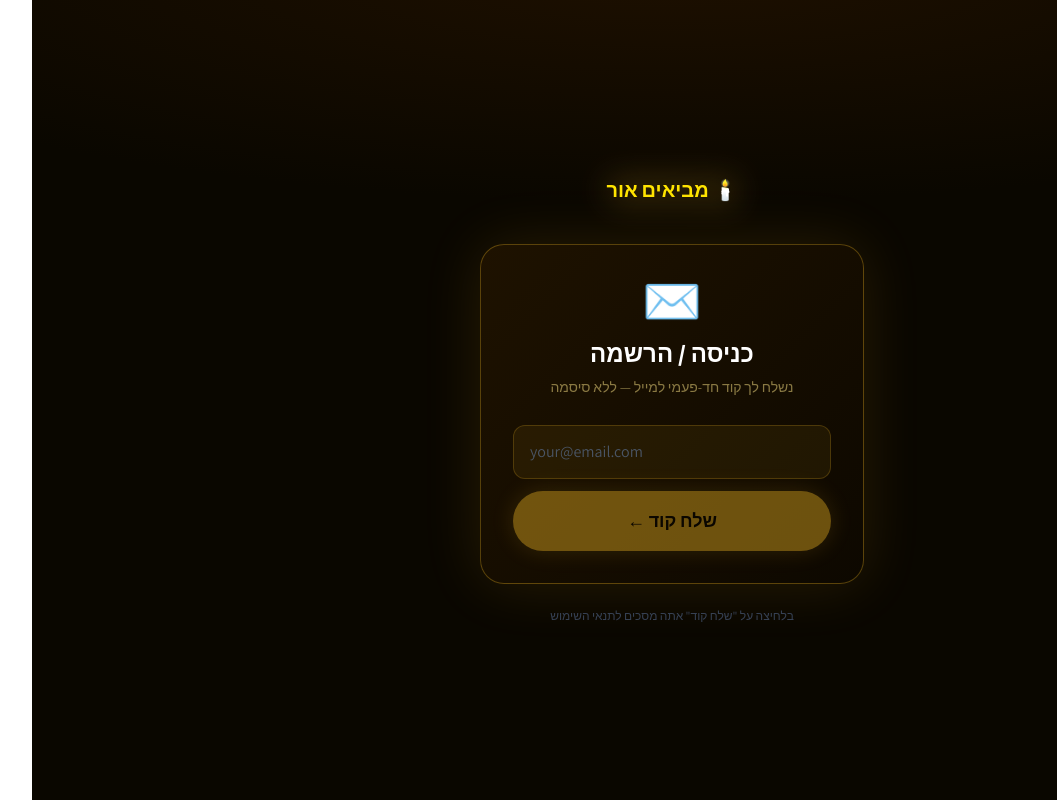
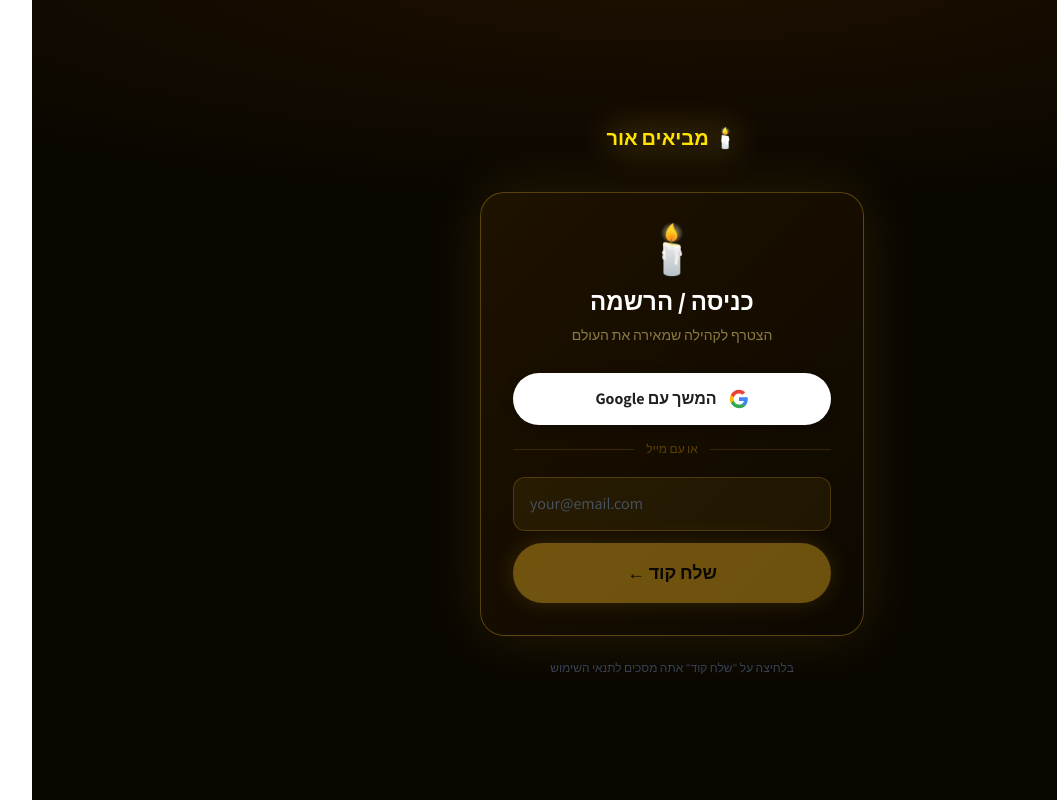
Before and after one commit to adam554433-cloud/mabim-or, a Next.js app: page /login in a window 1280 px wide. Shown: the whole page, without its empty margins (66-1123 px from the left). Built offline with nearby package versions, Linux system fonts and the light colour scheme; no server answers.

Commit message:
feat: add Google OAuth to login page

```diff
--- a/src/app/login/page.tsx
+++ b/src/app/login/page.tsx
@@ -18,7 +18,16 @@
   const [otp,     setOtp]     = useState("");
   const [name,    setName]    = useState("");
   const [loading, setLoading] = useState(false);
+  const [gLoading, setGLoading] = useState(false);
   const [error,   setError]   = useState("");
+
+  async function signInWithGoogle() {
+    setGLoading(true);
+    await supabase.auth.signInWithOAuth({
+      provider: "google",
+      options: { redirectTo: `${window.location.origin}${redirect}` },
+    });
+  }
 
   async function sendOtp() {
     if (!email.trim()) return;
@@ -83,7 +92,7 @@
       >
         <div className="text-center mb-7">
           <div className="text-5xl mb-3">
-            {step === "email" && "✉️"}
+            {step === "email" && "🕯️"}
             {step === "otp"   && "🔢"}
             {step === "name"  && "👋"}
           </div>
@@ -93,11 +102,41 @@
             {step === "name"  && "מה השם שלך?"}
           </h1>
           <p className="text-amber-200/50 text-sm mt-2">
-            {step === "email" && "נשלח לך קוד חד-פעמי למייל — ללא סיסמה"}
+            {step === "email" && "הצטרף לקהילה שמאירה את העולם"}
             {step === "otp"   && `שלחנו קוד אל ${email}`}
             {step === "name"  && "איך לקרוא לך בקהילה?"}
           </p>
         </div>
+
+        {/* Google sign-in — only on email step */}
+        {step === "email" && (
+          <div className="mb-5">
+            <button
+              onClick={signInWithGoogle}
+              disabled={gLoading}
+              className="w-full flex items-center justify-center gap-3 py-3.5 rounded-full font-bold text-base transition-all hover:scale-[1.02] active:scale-[0.98] disabled:opacity-60"
+              style={{ background: "#fff", color: "#1f1f1f", boxShadow: "0 2px 12px rgba(0,0,0,0.3)" }}
+            >
+              {gLoading ? (
+                <span className="w-5 h-5 border-2 border-gray-300 border-t-gray-700 rounded-full animate-spin" />
+              ) : (
+                <svg width="20" height="20" viewBox="0 0 24 24">
+                  <path fill="#4285F4" d="M22.56 12.25c0-.78-.07-1.53-.2-2.25H12v4.26h5.92c-.26 1.37-1.04 2.53-2.21 3.31v2.77h3.57c2.08-1.92 3.28-4.74 3.28-8.09z"/>
+                  <path fill="#34A853" d="M12 23c2.97 0 5.46-.98 7.28-2.66l-3.57-2.77c-.98.66-2.23 1.06-3.71 1.06-2.86 0-5.29-1.93-6.16-4.53H2.18v2.84C3.99 20.53 7.7 23 12 23z"/>
+                  <path fill="#FBBC05" d="M5.84 14.09c-.22-.66-.35-1.36-.35-2.09s.13-1.43.35-2.09V7.07H2.18C1.43 8.55 1 10.22 1 12s.43 3.45 1.18 4.93l3.66-2.84z"/>
+                  <path fill="#EA4335" d="M12 5.38c1.62 0 3.06.56 4.21 1.64l3.15-3.15C17.45 2.09 14.97 1 12 1 7.7 1 3.99 3.47 2.18 7.07l3.66 2.84c.87-2.6 3.3-4.53 6.16-4.53z"/>
+                </svg>
+              )}
+              {gLoading ? "מחבר..." : "המשך עם Google"}
+            </button>
+
+            <div className="flex items-center gap-3 my-4">
+              <div className="flex-1 h-px" style={{ background: "rgba(251,191,36,0.15)" }} />
+              <span className="text-amber-400/30 text-xs">או עם מייל</span>
+              <div className="flex-1 h-px" style={{ background: "rgba(251,191,36,0.15)" }} />
+            </div>
+          </div>
+        )}
 
         <AnimatePresence mode="wait">
           {step === "email" && (
```
